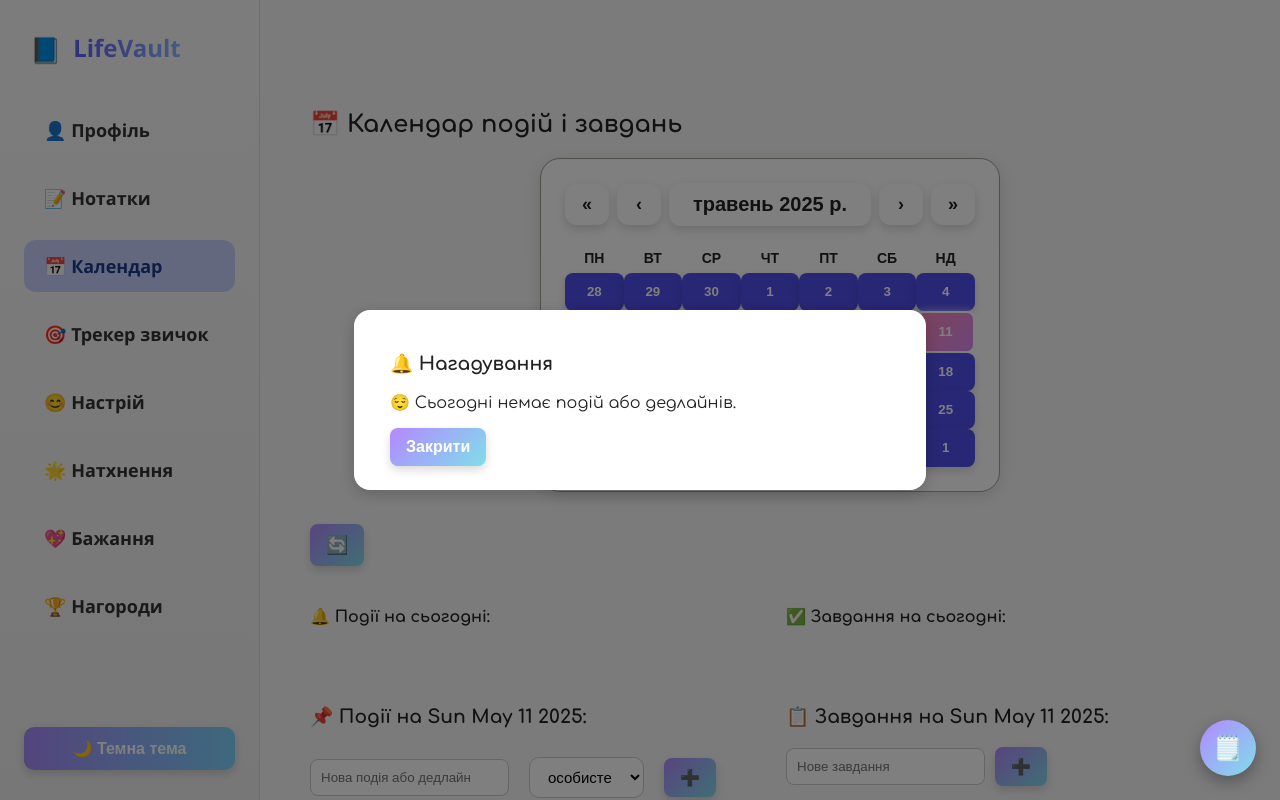
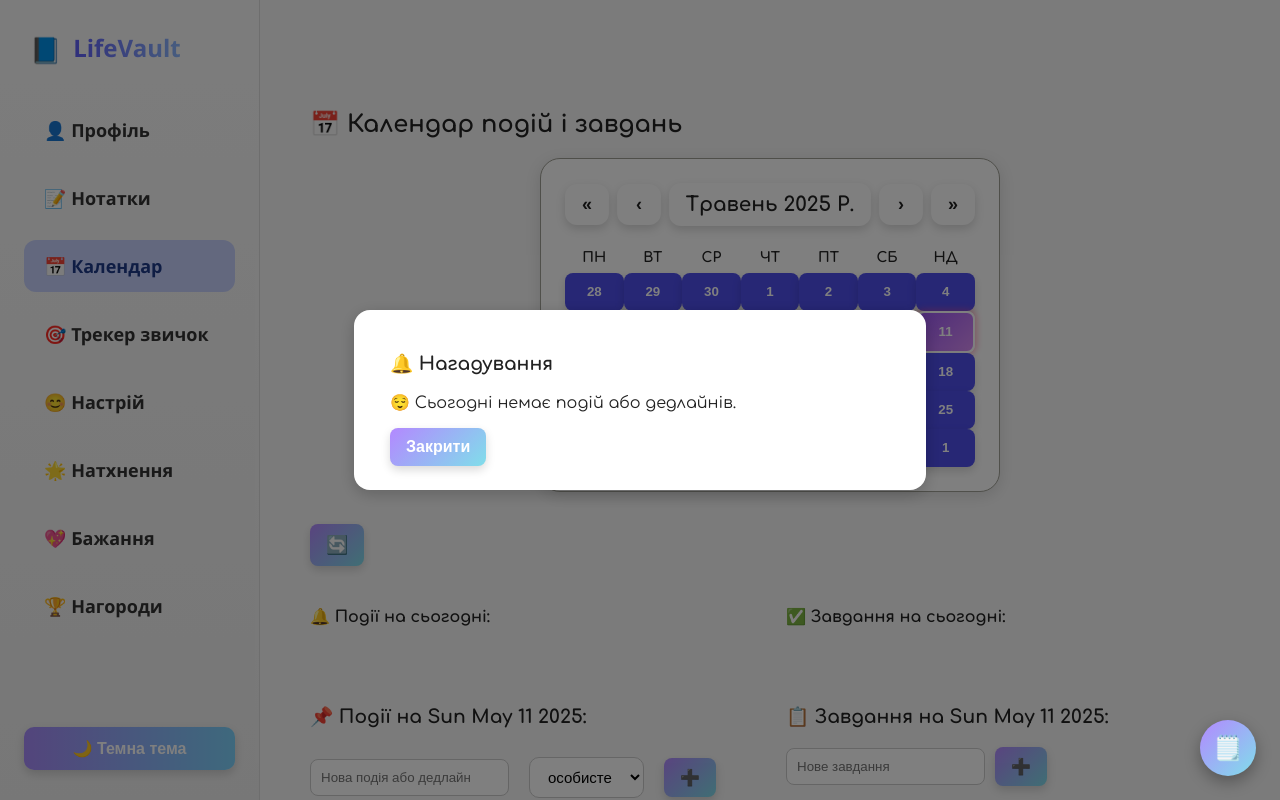
Before and after one commit to Vidziano/LifeVault, a React (Create React App) app: page /calendar in a window 1280 px wide. Built offline with nearby package versions, Linux system fonts and the light colour scheme.

Commit message:
tiny calendar changes

```diff
--- a/src/Calendarview.css
+++ b/src/Calendarview.css
@@ -71,7 +71,7 @@ body.dark .calendar-wrapper {
 /* react-calendar */
 .react-calendar {
   width: 100%;
-  font-family: 'Inter', sans-serif;
+  font-family:'Comfortaa', cursive;;
   font-size: 16px;
   background-color: var(--bg-light);
   border-radius: 20px;
@@ -116,6 +116,7 @@ body.dark .react-calendar {
   max-width: 100%;
   overflow: hidden;
   text-overflow: ellipsis;
+  text-transform: capitalize;
 }
 
 body.dark .react-calendar__navigation button {
@@ -363,6 +364,7 @@ input[type="checkbox"] {
   overflow: visible;
   text-overflow: unset;
   text-align: center;
+  font-family: 'Comfortaa', cursive;
 }
 
 .calendar-box {
@@ -474,17 +476,17 @@ calendar-container {
 
 
 .react-calendar__tile--now {
-  background: linear-gradient(135deg, #ff86b4, #d78cf5) !important;
+  background: linear-gradient(135deg, #9b57f3, #d78cf5) !important;
   color: white !important;
-  border: 2px solid white !important;
-  box-shadow: 0 0 6px 2px rgba(255, 255, 255, 0.4);
+  border: 2px solid rgb(255, 255, 255) !important;
+  box-shadow: 0 0 6px 2px rgba(255, 71, 117, 0.4);
   font-weight: bold;
   border-radius: 10px;
   transition: all 0.3s ease;
 }
 
 body.dark .react-calendar__tile--now {
-  background: linear-gradient(135deg, #9a53af, #f578a2) !important;
+  background: linear-gradient(135deg, #5453af, #e678f5) !important;
   border: 2px solid #fff !important;
   box-shadow: 0 0 6px 2px rgba(255, 255, 255, 0.2);
   color: black !important;
@@ -528,3 +530,7 @@ body.dark .react-calendar__navigation button:nth-child(3) {
 .dot.навчання { background-color: var(--color-навчання) !important; }
 .dot.особисте { background-color: var(--color-особисте) !important; }
 .dot.інше { background-color: var(--color-інше) !important; }
+
+.react-calendar__month-view__weekdays abbr {
+  font-family: 'Comfortaa', cursive;
+}
```
